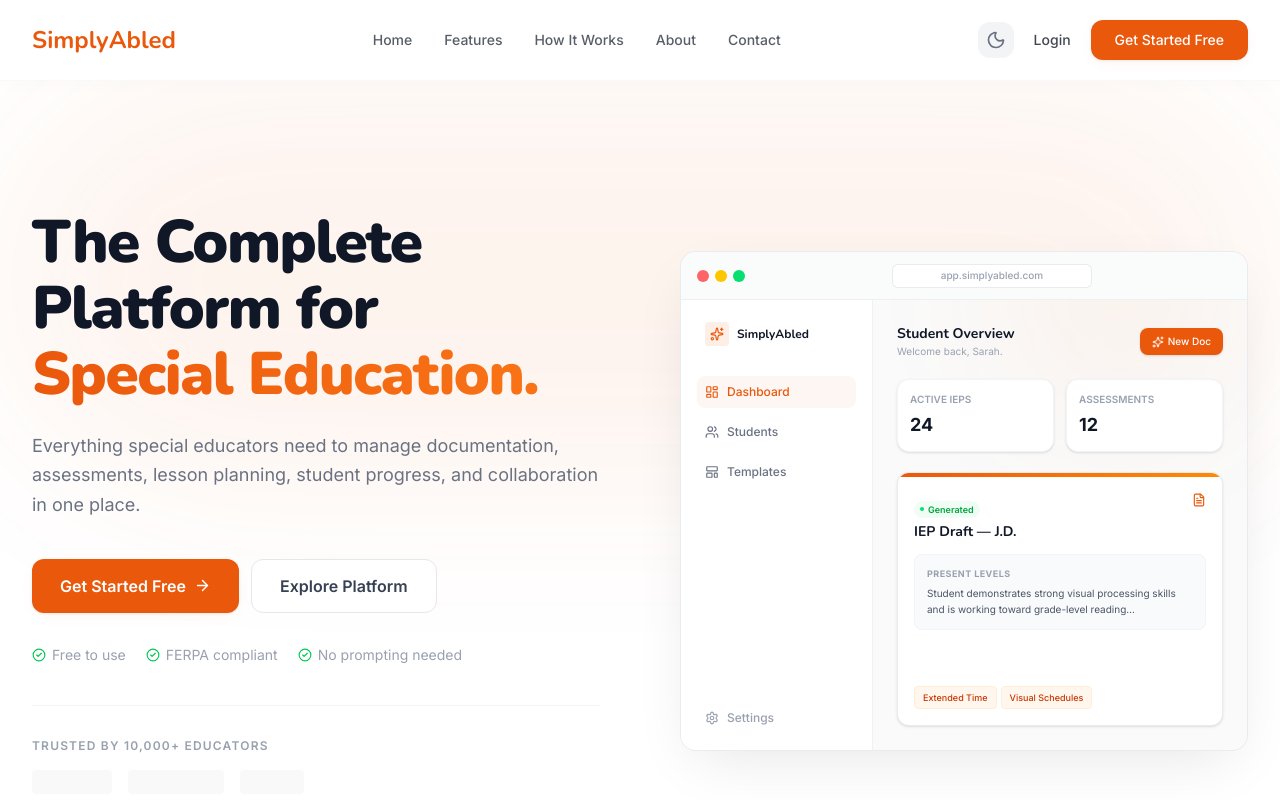
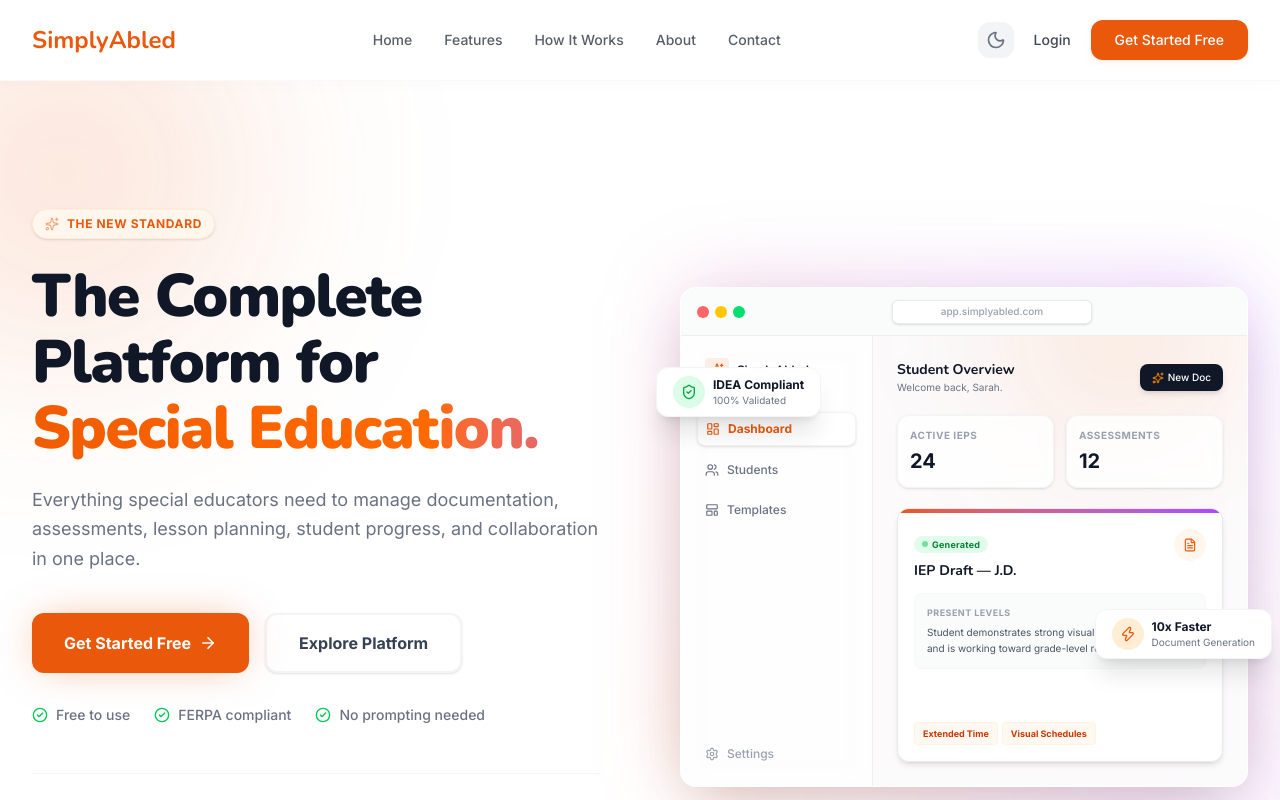
Before and after one commit to nk1041/gravity, a React (Vite) app: page / in a window 1280 px wide. Shown: the top 800 px of the page. Built offline with nearby package versions, Linux system fonts and the light colour scheme.

Commit message:
Elevate SaaS aesthetics with glassmorphism, animated background blobs, hover shimmers, and interactive mockups

```diff
--- a/src/components/Hero.jsx
+++ b/src/components/Hero.jsx
@@ -1,10 +1,12 @@
-import { Sparkles, ArrowRight, FileText, CheckCircle2, LayoutDashboard, Users, LayoutTemplate, Settings, BarChart2 } from 'lucide-react';
+import { Sparkles, ArrowRight, FileText, CheckCircle2, LayoutDashboard, Users, LayoutTemplate, Settings, Zap, ShieldCheck } from 'lucide-react';
 import FadeIn from './FadeIn';
 
 const Hero = () => {
   return (
     <section className="relative bg-white pt-20 pb-24 lg:pt-32 lg:pb-36 overflow-hidden">
-      <div className="absolute top-0 left-0 w-full h-[400px] bg-primary/10 rounded-full blur-[100px] opacity-70 pointer-events-none" />
+      {/* Animated SaaS Background Blobs */}
+      <div className="absolute top-[-10%] left-[-10%] w-96 h-96 bg-primary/20 rounded-full blur-[100px] animate-float opacity-70 mix-blend-multiply pointer-events-none" />
+      <div className="absolute bottom-[-10%] right-[-5%] w-96 h-96 bg-purple-500/15 rounded-full blur-[120px] animate-float opacity-70 mix-blend-multiply pointer-events-none" style={{ animationDelay: '2s' }} />
 
       <div className="max-w-7xl mx-auto px-4 sm:px-6 lg:px-8 relative z-10">
         <div className="flex flex-col lg:flex-row items-center gap-16 lg:gap-20">
@@ -12,11 +14,13 @@
           {/* Left: Copy */}
           <div className="flex-1 min-w-0 w-full text-center lg:text-left max-w-xl mx-auto lg:mx-0">
 
-
             <FadeIn delay={100}>
+              <div className="inline-flex items-center gap-2 px-3 py-1.5 rounded-full bg-orange-50 border border-orange-100 text-primary text-xs font-bold uppercase tracking-wider mb-6 shadow-sm">
+                <Sparkles size={14} className="animate-pulse" /> The New Standard
+              </div>
               <h1 className="text-4xl sm:text-5xl lg:text-6xl font-black font-heading leading-[1.1] tracking-tight text-gray-900 mb-6 break-words">
                 The Complete Platform for<br />
-                <span className="text-transparent bg-clip-text bg-gradient-to-r from-primary to-secondary">Special Education.</span>
+                <span className="text-transparent bg-clip-text bg-gradient-to-r from-primary via-orange-500 to-purple-600 animate-gradient-x">Special Education.</span>
               </h1>
             </FadeIn>
 
@@ -27,46 +31,64 @@
             </FadeIn>
 
             <FadeIn delay={300}>
-              <div className="flex flex-col sm:flex-row gap-3 justify-center lg:justify-start mb-8 w-full">
+              <div className="flex flex-col sm:flex-row gap-4 justify-center lg:justify-start mb-8 w-full">
                 <button
                   onClick={(e) => { e.preventDefault(); window.dispatchEvent(new Event('openAuthModal')); }}
-                  className="bg-primary hover:bg-primary/90 text-white px-7 py-3.5 rounded-xl font-semibold text-base transition-all duration-200 flex items-center justify-center gap-2 shadow-premium hover:shadow-premium-hover hover:-translate-y-0.5 active:translate-y-0 w-full sm:w-auto"
+                  className="group relative overflow-hidden bg-primary text-white px-8 py-4 rounded-xl font-bold text-base transition-all duration-300 flex items-center justify-center gap-2 shadow-[0_0_40px_-10px_rgba(234,88,12,0.5)] hover:shadow-[0_0_60px_-15px_rgba(234,88,12,0.7)] hover:-translate-y-1 w-full sm:w-auto"
                 >
-                  Get Started Free <ArrowRight size={17} />
+                  <div className="absolute inset-0 bg-gradient-to-r from-transparent via-white/20 to-transparent -translate-x-full group-hover:animate-shimmer" />
+                  <span className="relative z-10 flex items-center gap-2">Get Started Free <ArrowRight size={18} className="group-hover:translate-x-1 transition-transform" /></span>
                 </button>
                 <a
                   href="#features"
-                  className="border border-gray-200 bg-white hover:bg-gray-50 text-gray-700 px-7 py-3.5 rounded-xl font-semibold text-base transition-all duration-200 flex items-center justify-center w-full sm:w-auto"
+                  className="border-2 border-gray-100 bg-white hover:bg-gray-50 hover:border-gray-200 text-gray-700 px-8 py-4 rounded-xl font-bold text-base transition-all duration-300 flex items-center justify-center w-full sm:w-auto shadow-sm hover:shadow-md hover:-translate-y-1"
                 >
                   Explore Platform
                 </a>
               </div>
 
-              <div className="flex flex-col sm:flex-row flex-wrap justify-center lg:justify-start gap-3 sm:gap-5 text-sm text-gray-400 mb-10">
+              <div className="flex flex-col sm:flex-row flex-wrap justify-center lg:justify-start gap-3 sm:gap-6 text-sm text-gray-500 mb-12 font-medium">
                 {['Free to use', 'FERPA compliant', 'No prompting needed'].map((t, i) => (
-                  <span key={i} className="flex items-center justify-center gap-1.5 whitespace-nowrap">
-                    <CheckCircle2 size={14} className="text-green-500 shrink-0" /> {t}
+                  <span key={i} className="flex items-center justify-center gap-2 whitespace-nowrap">
+                    <CheckCircle2 size={16} className="text-green-500 shrink-0" /> {t}
                   </span>
                 ))}
               </div>
 
               {/* Social Proof */}
               <div className="pt-8 border-t border-gray-100 flex flex-col items-center lg:items-start gap-4">
-                <p className="text-xs font-semibold text-gray-400 uppercase tracking-widest text-center">Trusted by 10,000+ educators</p>
-                <div className="flex gap-4 opacity-50 grayscale justify-center flex-wrap">
-                  <div className="h-6 w-20 bg-gray-200 rounded animate-pulse"></div>
-                  <div className="h-6 w-24 bg-gray-200 rounded animate-pulse"></div>
-                  <div className="h-6 w-16 bg-gray-200 rounded animate-pulse"></div>
+                <p className="text-xs font-bold text-gray-400 uppercase tracking-widest text-center">Trusted by 10,000+ educators</p>
+                <div className="flex gap-6 opacity-60 grayscale hover:grayscale-0 hover:opacity-100 transition-all duration-500 justify-center flex-wrap">
+                  {/* Abstract logos representing school districts/partners */}
+                  <div className="flex items-center gap-2 text-gray-700 font-bold text-lg font-heading"><div className="w-6 h-6 rounded bg-gray-900 text-white flex items-center justify-center text-xs">E</div> EduCorp</div>
+                  <div className="flex items-center gap-2 text-gray-700 font-bold text-lg font-heading"><div className="w-6 h-6 rounded-full bg-blue-600 text-white flex items-center justify-center text-xs">S</div> Scholaris</div>
+                  <div className="flex items-center gap-2 text-gray-700 font-bold text-lg font-heading"><div className="w-6 h-6 rotate-45 bg-purple-600"></div> Apex</div>
                 </div>
               </div>
             </FadeIn>
           </div>
 
           {/* Right: SaaS Dashboard Mockup */}
-          <div className="flex-1 min-w-0 w-full max-w-full lg:max-w-2xl mx-auto lg:mx-0">
+          <div className="flex-1 min-w-0 w-full max-w-full lg:max-w-2xl mx-auto lg:mx-0 relative">
+
+            {/* Floating Badges */}
+            <div className="absolute -left-6 top-20 z-20 hidden md:flex items-center gap-2 bg-white px-4 py-2 rounded-xl shadow-xl border border-gray-100 animate-float" style={{ animationDelay: '0.5s' }}>
+              <div className="w-8 h-8 rounded-full bg-green-100 text-green-600 flex items-center justify-center"><ShieldCheck size={16} /></div>
+              <div className="flex flex-col"><span className="text-xs font-bold text-gray-900">IDEA Compliant</span><span className="text-[10px] text-gray-500">100% Validated</span></div>
+            </div>
+
+            <div className="absolute -right-6 bottom-32 z-20 hidden md:flex items-center gap-2 bg-white px-4 py-2 rounded-xl shadow-xl border border-gray-100 animate-float" style={{ animationDelay: '1.2s' }}>
+              <div className="w-8 h-8 rounded-full bg-orange-100 text-primary flex items-center justify-center"><Zap size={16} /></div>
+              <div className="flex flex-col"><span className="text-xs font-bold text-gray-900">10x Faster</span><span className="text-[10px] text-gray-500">Document Generation</span></div>
+            </div>
+
             <FadeIn delay={200} direction="up">
-              <div className="animate-float-slow group perspective-1000">
-                <div className="bg-white rounded-2xl border border-gray-200/80 shadow-[0_20px_60px_-15px_rgba(0,0,0,0.1)] overflow-hidden transform transition-all duration-700 ease-out group-hover:rotate-y-2 group-hover:rotate-x-2 flex flex-col h-[400px] sm:h-[500px]">
+              <div className="group perspective-1000 relative">
+
+                {/* Glowing backdrop for the mockup */}
+                <div className="absolute inset-0 bg-gradient-to-tr from-primary/30 to-purple-500/30 rounded-3xl blur-2xl transform group-hover:scale-105 transition-transform duration-700"></div>
+
+                <div className="relative bg-white/90 backdrop-blur-sm rounded-2xl border border-white/40 shadow-[0_25px_60px_-15px_rgba(0,0,0,0.15)] overflow-hidden transform transition-all duration-700 ease-out group-hover:rotate-y-2 group-hover:rotate-x-2 flex flex-col h-[400px] sm:h-[500px]">
 
                   {/* Browser / App Header */}
                   <div className="h-12 bg-gray-50/80 backdrop-blur border-b border-gray-200/60 flex items-center px-3 sm:px-4 gap-2">
@@ -76,83 +98,85 @@
                       <div className="w-3 h-3 rounded-full bg-green-400"></div>
                     </div>
                     <div className="flex-1 flex justify-center">
-                      <div className="h-6 w-3/4 sm:w-1/2 max-w-[200px] bg-white rounded-md border border-gray-200/80 flex items-center justify-center overflow-hidden px-2">
+                      <div className="h-6 w-3/4 sm:w-1/2 max-w-[200px] bg-white rounded-md border border-gray-200/80 flex items-center justify-center overflow-hidden px-2 shadow-sm">
                         <span className="text-[10px] text-gray-400 font-medium truncate">app.simplyabled.com</span>
                       </div>
                     </div>
                   </div>
 
                   {/* App Body */}
-                  <div className="flex flex-1 overflow-hidden bg-[#FAFAFA]">
+                  <div className="flex flex-1 overflow-hidden bg-[#FAFAFA]/50">
                     {/* Sidebar */}
-                    <div className="w-48 bg-white border-r border-gray-200/60 p-4 flex flex-col gap-2 hidden sm:flex">
+                    <div className="w-48 bg-white/60 backdrop-blur-md border-r border-gray-200/60 p-4 flex flex-col gap-2 hidden sm:flex">
                       <div className="flex items-center gap-2 px-2 py-1.5 mb-4">
                         <div className="w-6 h-6 rounded bg-primary/10 text-primary flex items-center justify-center"><Sparkles size={14} /></div>
                         <span className="text-xs font-bold font-heading text-gray-900">SimplyAbled</span>
                       </div>
 
-                      <div className="px-2 py-2 rounded-lg bg-primary/5 text-primary text-xs font-medium flex items-center gap-2">
+                      <div className="px-2 py-2 rounded-lg bg-white shadow-sm border border-gray-100 text-primary text-xs font-bold flex items-center gap-2">
                         <LayoutDashboard size={14} /> Dashboard
                       </div>
-                      <div className="px-2 py-2 rounded-lg text-gray-500 text-xs font-medium flex items-center gap-2 hover:bg-gray-50">
+                      <div className="px-2 py-2 rounded-lg text-gray-500 text-xs font-medium flex items-center gap-2 hover:bg-white hover:shadow-sm transition-all cursor-pointer">
                         <Users size={14} /> Students
                       </div>
-                      <div className="px-2 py-2 rounded-lg text-gray-500 text-xs font-medium flex items-center gap-2 hover:bg-gray-50">
+                      <div className="px-2 py-2 rounded-lg text-gray-500 text-xs font-medium flex items-center gap-2 hover:bg-white hover:shadow-sm transition-all cursor-pointer">
                         <LayoutTemplate size={14} /> Templates
                       </div>
-                      <div className="mt-auto px-2 py-2 rounded-lg text-gray-400 text-xs font-medium flex items-center gap-2 hover:bg-gray-50">
+                      <div className="mt-auto px-2 py-2 rounded-lg text-gray-400 text-xs font-medium flex items-center gap-2 hover:bg-white hover:shadow-sm transition-all cursor-pointer">
                         <Settings size={14} /> Settings
                       </div>
                     </div>
 
                     {/* Main Content Area */}
                     <div className="flex-1 p-4 sm:p-6 flex flex-col gap-4 sm:gap-5 overflow-hidden relative">
-                      <div className="absolute top-0 right-0 w-32 h-32 sm:w-64 sm:h-64 bg-secondary/5 rounded-full blur-2xl sm:blur-3xl -translate-y-1/2"></div>
+                      <div className="absolute top-0 right-0 w-32 h-32 sm:w-64 sm:h-64 bg-secondary/10 rounded-full blur-3xl -translate-y-1/2"></div>
 
                       <div className="flex flex-col sm:flex-row justify-between items-start sm:items-center gap-2 z-10">
                         <div>
                           <h2 className="text-sm font-bold text-gray-900">Student Overview</h2>
-                          <p className="text-[10px] text-gray-400">Welcome back, Sarah.</p>
+                          <p className="text-[10px] text-gray-500">Welcome back, Sarah.</p>
                         </div>
-                        <button className="bg-primary text-white text-[10px] font-medium px-3 py-1.5 rounded-lg shadow-sm flex items-center gap-1 w-fit">
-                          <Sparkles size={12} /> New Doc
+                        <button className="bg-gray-900 hover:bg-black transition-colors text-white text-[10px] font-medium px-3 py-1.5 rounded-lg shadow-md flex items-center gap-1 w-fit">
+                          <Sparkles size={12} className="text-orange-400" /> New Doc
                         </button>
                       </div>
 
                       {/* Metrics Row */}
                       <div className="grid grid-cols-2 gap-2 sm:gap-3 z-10">
-                        <div className="bg-white p-2 sm:p-3 rounded-xl border border-gray-100 shadow-sm flex flex-col gap-1 min-w-0">
-                          <span className="text-[9px] sm:text-[10px] font-semibold text-gray-400 uppercase truncate">Active IEPs</span>
-                          <span className="text-base sm:text-lg font-black text-gray-900">24</span>
+                        <div className="bg-white/80 backdrop-blur p-2 sm:p-3 rounded-xl border border-gray-100 shadow-sm flex flex-col gap-1 min-w-0 group/card hover:-translate-y-0.5 transition-transform cursor-pointer">
+                          <span className="text-[9px] sm:text-[10px] font-bold text-gray-400 uppercase tracking-wider truncate">Active IEPs</span>
+                          <span className="text-base sm:text-xl font-black text-gray-900">24</span>
                         </div>
-                        <div className="bg-white p-2 sm:p-3 rounded-xl border border-gray-100 shadow-sm flex flex-col gap-1 min-w-0">
-                          <span className="text-[9px] sm:text-[10px] font-semibold text-gray-400 uppercase truncate">Assessments</span>
-                          <span className="text-base sm:text-lg font-black text-gray-900">12</span>
+                        <div className="bg-white/80 backdrop-blur p-2 sm:p-3 rounded-xl border border-gray-100 shadow-sm flex flex-col gap-1 min-w-0 group/card hover:-translate-y-0.5 transition-transform cursor-pointer">
+                          <span className="text-[9px] sm:text-[10px] font-bold text-gray-400 uppercase tracking-wider truncate">Assessments</span>
+                          <span className="text-base sm:text-xl font-black text-gray-900">12</span>
                         </div>
                       </div>
 
                       {/* Document Card inside Dashboard */}
-                      <div className="bg-white rounded-xl border border-gray-200/80 shadow-sm overflow-hidden flex-1 flex flex-col z-10 min-h-0">
-                        <div className="h-1 bg-gradient-to-r from-primary to-orange-400 shrink-0" />
+                      <div className="bg-white/90 backdrop-blur rounded-xl border border-gray-200/80 shadow-md overflow-hidden flex-1 flex flex-col z-10 min-h-0 hover:shadow-lg transition-shadow cursor-pointer">
+                        <div className="h-1 bg-gradient-to-r from-primary to-purple-500 shrink-0" />
                         <div className="p-3 sm:p-4 flex flex-col flex-1 min-h-0">
                           <div className="flex justify-between items-start mb-2 sm:mb-3 gap-2">
                             <div className="min-w-0 flex-1">
-                              <span className="inline-flex items-center gap-1 text-[8px] sm:text-[9px] font-semibold text-green-600 bg-green-50 px-1.5 py-0.5 rounded-full mb-1">
-                                <span className="w-1 h-1 rounded-full bg-green-400" /> Generated
+                              <span className="inline-flex items-center gap-1 text-[8px] sm:text-[9px] font-bold tracking-wide text-green-700 bg-green-100/80 px-2 py-0.5 rounded-full mb-2">
+                                <span className="w-1.5 h-1.5 rounded-full bg-green-500 animate-pulse" /> Generated
                               </span>
                               <h3 className="text-xs sm:text-sm font-bold text-gray-900 truncate">IEP Draft — J.D.</h3>
                             </div>
-                            <FileText size={14} className="text-primary shrink-0" />
+                            <div className="w-8 h-8 rounded-full bg-orange-50 flex items-center justify-center shrink-0">
+                              <FileText size={14} className="text-primary" />
+                            </div>
                           </div>
 
-                          <div className="bg-gray-50 rounded-lg p-2 sm:p-3 border border-gray-100 mb-2 sm:mb-3 min-h-0 flex-shrink">
+                          <div className="bg-gray-50/80 rounded-lg p-2 sm:p-3 border border-gray-100/50 mb-2 sm:mb-3 min-h-0 flex-shrink">
                             <p className="text-[8px] sm:text-[9px] font-bold uppercase tracking-wider text-gray-400 mb-1">Present Levels</p>
                             <p className="text-[9px] sm:text-[10px] text-gray-600 leading-relaxed line-clamp-2">Student demonstrates strong visual processing skills and is working toward grade-level reading comprehension.</p>
                           </div>
 
                           <div className="flex flex-wrap gap-1 mt-auto">
-                            <span className="px-2 py-1 text-[8px] sm:text-[9px] font-medium bg-orange-50 text-orange-700 rounded border border-orange-100 truncate">Extended Time</span>
-                            <span className="px-2 py-1 text-[8px] sm:text-[9px] font-medium bg-orange-50 text-orange-700 rounded border border-orange-100 truncate">Visual Schedules</span>
+                            <span className="px-2 py-1 text-[8px] sm:text-[9px] font-bold bg-orange-50/80 text-orange-700 rounded border border-orange-100/50 truncate">Extended Time</span>
+                            <span className="px-2 py-1 text-[8px] sm:text-[9px] font-bold bg-orange-50/80 text-orange-700 rounded border border-orange-100/50 truncate">Visual Schedules</span>
                           </div>
                         </div>
                       </div>
--- a/src/index.css
+++ b/src/index.css
@@ -104,8 +104,26 @@
 
 @keyframes subtle-float {
   0%, 100% { transform: translateY(0px); }
-  50%       { transform: translateY(-6px); }
+  50%       { transform: translateY(-8px); }
+}
+
+@keyframes gradient-x {
+  0%, 100% {
+    background-size: 200% 200%;
+    background-position: left center;
+  }
+  50% {
+    background-size: 200% 200%;
+    background-position: right center;
+  }
+}
+
+@keyframes shimmer {
+  0% { transform: translateX(-100%); }
+  100% { transform: translateX(100%); }
 }
 
 .animate-fade-in { animation: fade-up 0.5s ease-out both; }
 .animate-float   { animation: subtle-float 5s ease-in-out infinite; }
+.animate-gradient-x { animation: gradient-x 4s ease infinite; }
+.animate-shimmer { animation: shimmer 2s infinite; }
```
Also changed, not shown: src/components/Features.jsx (+14 -9 lines).
